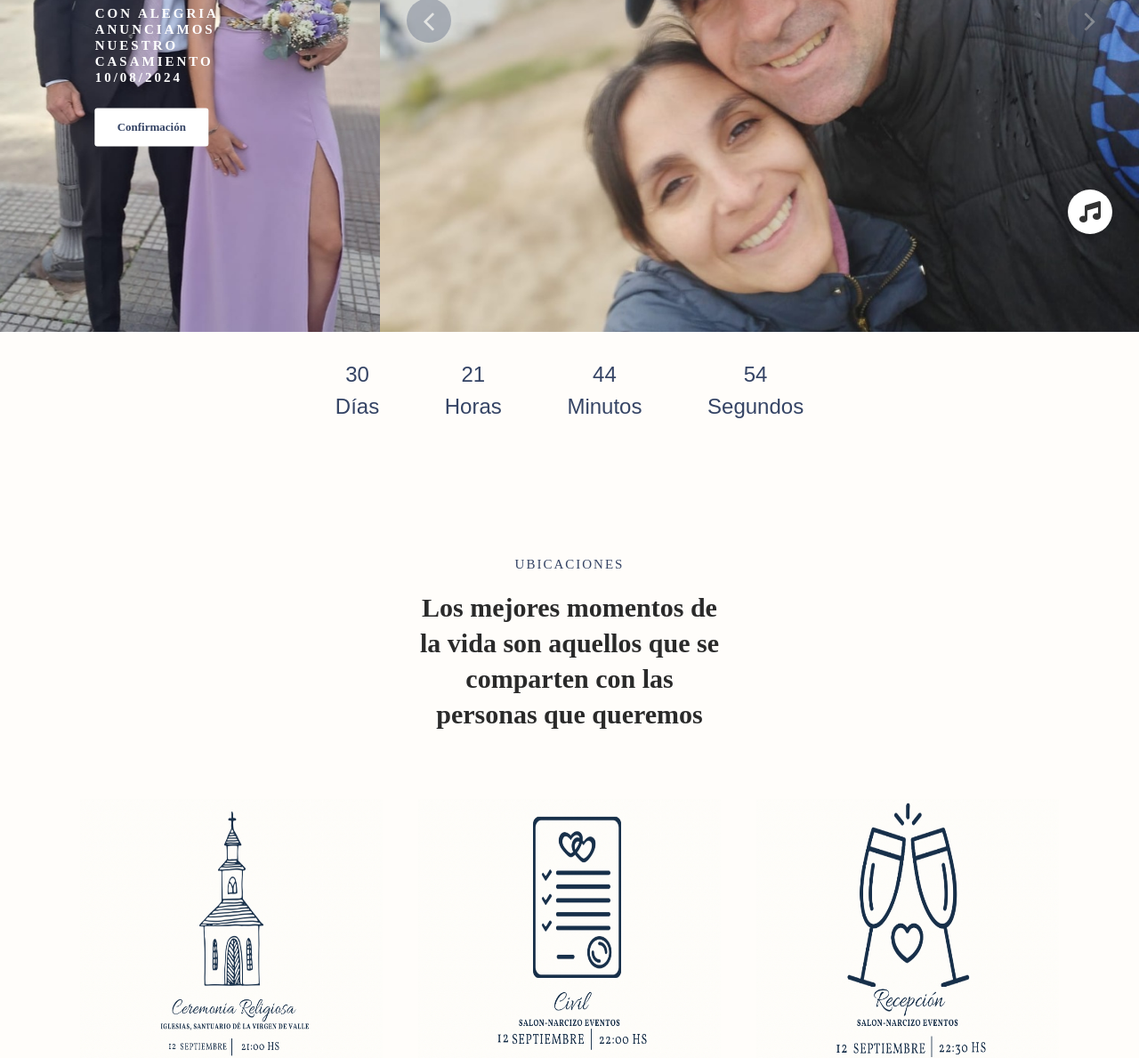
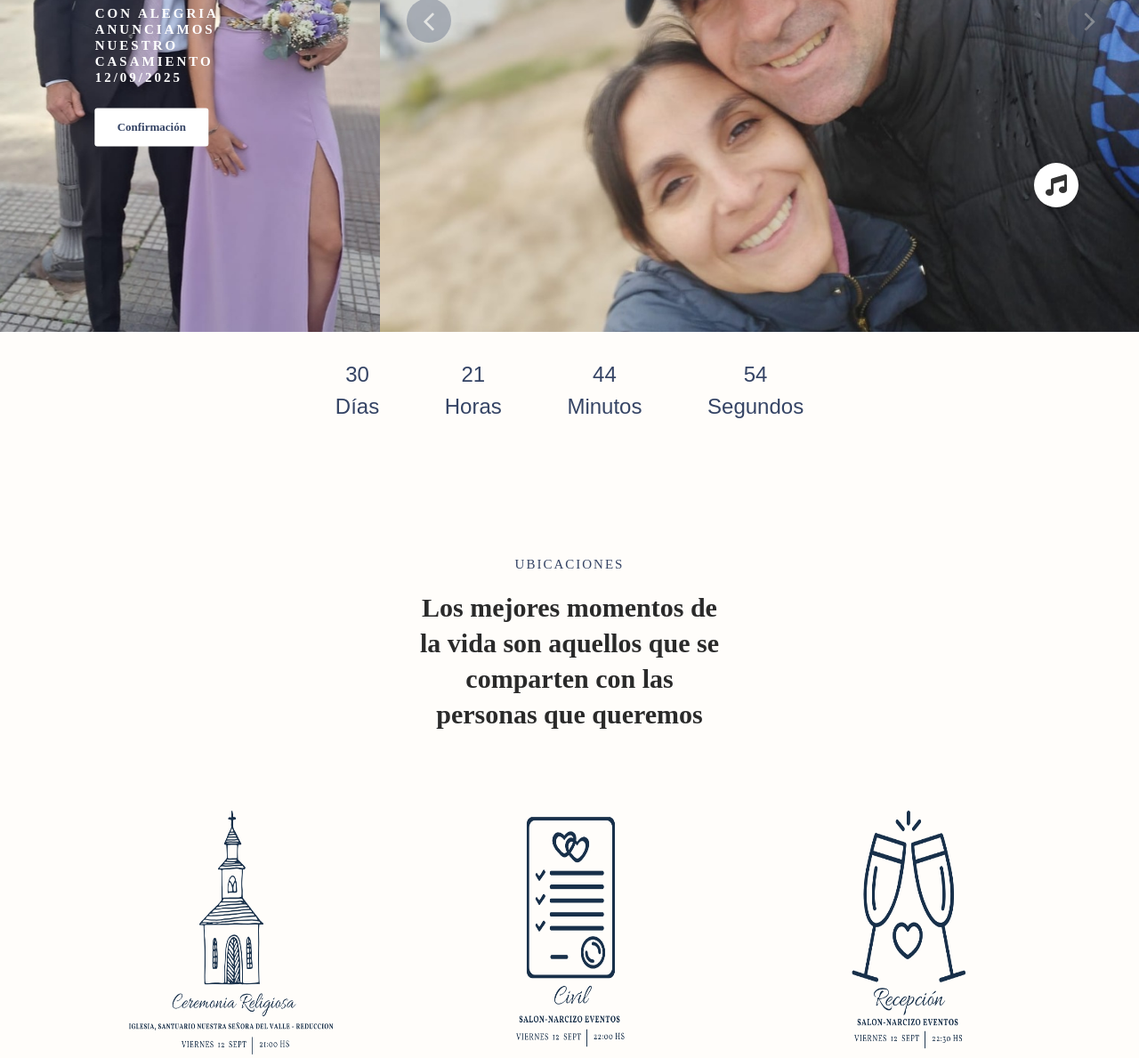
Before and after one commit to matiassuarez109/casamiento-pablo, a plain HTML site: page index.html in a window 1280 px wide. Shown: the part 427-1616 px from the top of the page at 89% size. Drawn offline with Linux system fonts and the light colour scheme; a script that the page names is missing.

Commit message:
ultimos ajustes

```diff
--- a/assets/css/music-button.css
+++ b/assets/css/music-button.css
@@ -1,8 +1,8 @@
 /* Estilos para el botón de música */
 .music-fixed {
     position: fixed;
-    bottom: 110px;
-    right: 30px;
+    bottom: 140px;
+    right: 68px;
     z-index: 1000;
 }
 .music-button {
--- a/index.html
+++ b/index.html
@@ -89,7 +89,7 @@
                         <div class="left-content">
                             <div class="inner-content">
                                 <h4>Cecilia & Pablo</h4>
-                                <h6>Con alegria anunciamos nuestro casamiento <br> 10/08/2024 </h6>
+                                <h6>Con alegria anunciamos nuestro casamiento <br> 12/09/2025 </h6>
                                 <div class="main-white-button scroll-to-section">
                                     <a href="#reservation">Confirmación</a>
                                 </div>
@@ -158,7 +158,7 @@
                     <div class="col-lg-4 ">
                         <div class="chef-item">
                             <div class="thumb">
-                                <img src="assets/images/Iglesias, santuario dé la virgen de valle - 1.jpeg" height="300px" alt="Iglesia">
+                                <img src="assets/images/Iglesias, santuario dé la virgen de valle - 1.png" height="300px" alt="Iglesia">
                             </div>
                             <div class="down-content">
                             </div>
@@ -171,7 +171,7 @@
                     <div class="col-lg-4">
                         <div class="chef-item">
                             <div class="thumb">
-                                <img src="assets/images/civill.jpeg" height="300px" alt="Civil">
+                                <img src="assets/images/civill.png" height="300px" alt="Civil">
                             </div>
                             <div class="down-content">
                             </div>
@@ -184,7 +184,7 @@
                     <div class="col-lg-4">
                         <div class="chef-item">
                             <div class="thumb">
-                                <img src="assets/images/recepcion.jpeg" height="300px" alt="Recepcion">
+                                <img src="assets/images/recepcion.png" height="300px" alt="Recepcion">
                             </div>
                             <div class="down-content">
                             </div>
@@ -240,7 +240,7 @@
                         <div class="contact-form">
                             <form id="contact" action="" method="post">
                                 <iframe
-                                    src="https://docs.google.com/forms/d/e/1FAIpQLSdXRa7BJhERawJYBkAeEqcKIFEm-zNP4G6QoW7oWrnk3KBPnQ/viewform"
+                                    src="https://docs.google.com/forms/d/e/1FAIpQLSfhiiuSB2LKUiyumfnRIdSjc5q50Su_H1wkFeLYpc8d3mzK5A/viewform?usp=header"
                                     width="400" height="600" frameborder="0" marginheight="0"
                                     marginwidth="0">Cargando…</iframe>
 
```
Also changed, not shown: assets/images/Iglesias, santuario dé la virgen de valle - 1.jpeg (deleted), assets/images/Iglesias, santuario dé la virgen de valle - 1.png (added), assets/images/civill.jpeg (deleted), assets/images/civill.png (added), assets/images/recepcion.jpeg (deleted), assets/images/recepcion.png (added), 1 other file.
